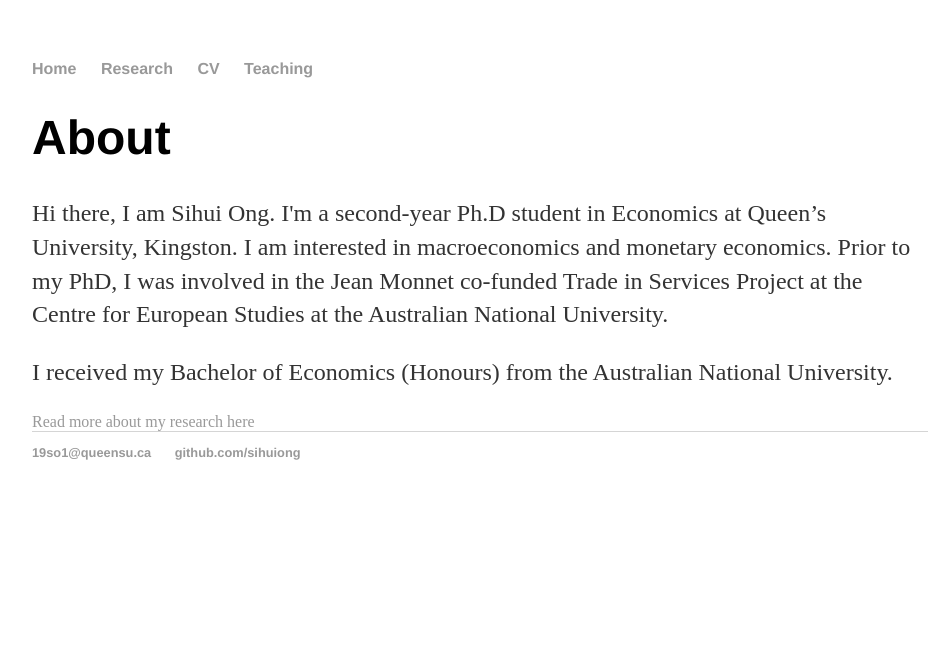
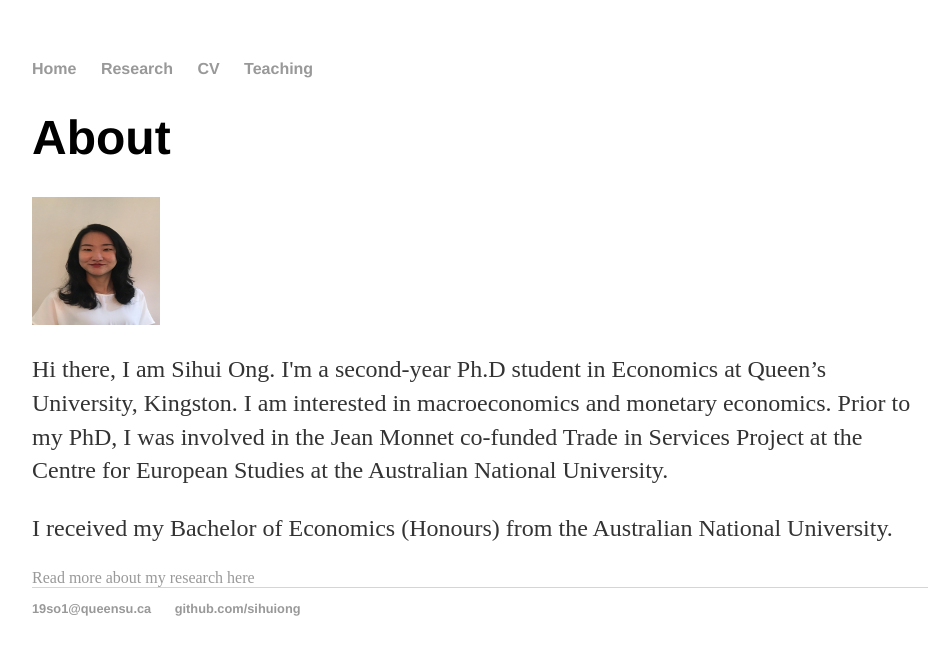
Before and after one commit to SihuiOng/SihuiOng.github.io, a Jekyll site: the page built from index.html, in a window 1280 px wide. Shown: the top 655 px of the page, without its empty margins (160-1101 px from the left). Built offline with Jekyll 4.4.1, drawn with Linux system fonts in a browser that asks for light colours.

Commit message:
Update index.html

```diff
--- a/index.html
+++ b/index.html
@@ -4,6 +4,8 @@ title: Sihui Ong, Ph.D. Candidate in Economics at Queen's University
 ---
 <div class="blurb">
 	<h1>About</h1>
+	<img src="/images/face.jpeg" alt="face"
+	style="width:128px;height:128px;">
 	<p>Hi there, I am Sihui Ong. I'm a second-year Ph.D student in Economics at Queen’s University, Kingston. I am interested in macroeconomics and monetary economics.
 	Prior to my PhD, I was involved in the Jean Monnet co-funded Trade in Services Project at the Centre for European Studies at the Australian National University.</p>
 
```
